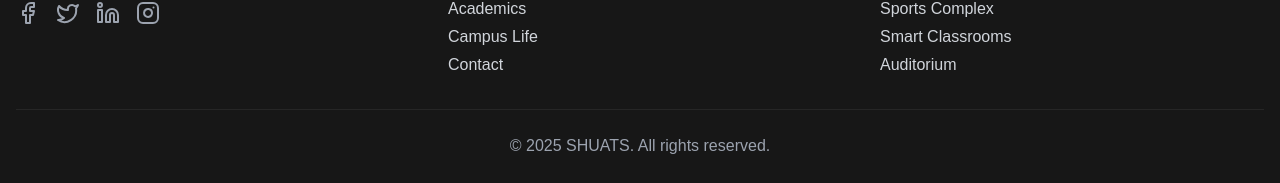
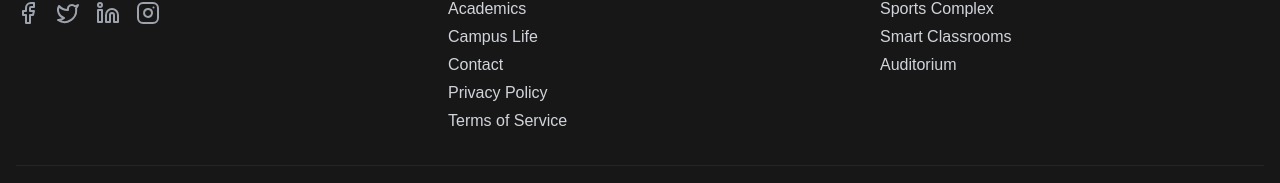
Before and after one commit to Agamya-Samuel/shuats-quiz-app, a Next.js app: page / in a window 1280 px wide. Shown: the part 6819-7002 px from the top of the page. Built offline with nearby package versions, Linux system fonts and the light colour scheme; no server answers; the database is empty; what drizzle-zod would draw is missing.

Commit message:
Update Footer.tsx (added `/privacy` and `/terms` route)

```diff
--- a/app/(homepage)/_components/Footer.tsx
+++ b/app/(homepage)/_components/Footer.tsx
@@ -60,6 +60,20 @@ export default function Footer() {
                   Contact
                 </a>
               </li>
+	      <li>
+                <a
+                  href="/privacy"
+                  className="hover:text-white transition-colors">
+                  Privacy Policy
+                </a>
+              </li>
+	      <li>
+                <a
+                  href="/terms"
+                  className="hover:text-white transition-colors">
+                  Terms of Service
+                </a>
+              </li>
             </ul>
           </div>
 
```
